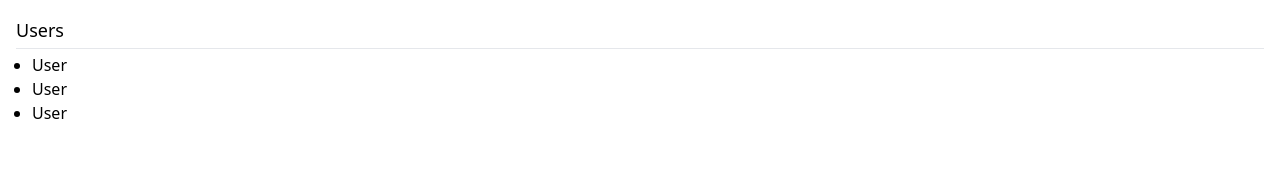
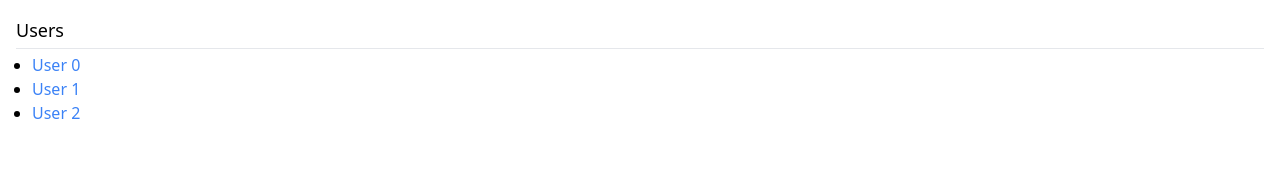
Before and after one commit to tetsunari/NextJs-Pra, a Next.js app: page / in a window 1280 px wide. Shown: the top 175 px of the page. Built offline with nearby package versions, Linux system fonts and the light colour scheme.

Commit message:
Linkコンポーネント

```diff
--- a/app/page.tsx
+++ b/app/page.tsx
@@ -1,11 +1,25 @@
+import Link from "next/link";
+
 export default function Home() {
   return (
     <>
       <h1 className="text-lg border-b pb-1 mb-1">Users</h1>
       <ul className="list-disc ml-4">
-        <li>User</li>
-        <li>User</li>
-        <li>User</li>
+        <li>
+          <Link href="/users/0" className="text-blue-500 hover:text-blue-700">
+            User 0
+          </Link>
+        </li>
+        <li>
+          <Link href="/users/1" className="text-blue-500 hover:text-blue-700">
+            User 1
+          </Link>
+        </li>
+        <li>
+          <Link href="/users/2" className="text-blue-500 hover:text-blue-700">
+            User 2
+          </Link>
+        </li>
       </ul>
     </>
   )
--- a/app/users/[userId]/page.tsx
+++ b/app/users/[userId]/page.tsx
@@ -1,3 +1,5 @@
+import Link from "next/link"
+
 type Props = {
   params: { userId: string };
 }
@@ -8,6 +10,11 @@ export default function UserPage(props: Props) {
       <h1 className="text-lg border-b pb-1 mb-1">
         User Page {props.params.userId}
       </h1>
+      <p>
+        <Link href="/" className="text-blue-500 hover:text-blue-700">
+          Go back
+        </Link>
+      </p>
     </>
   )
 }
```
